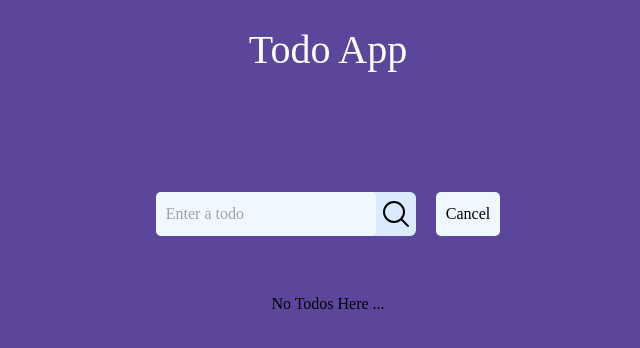
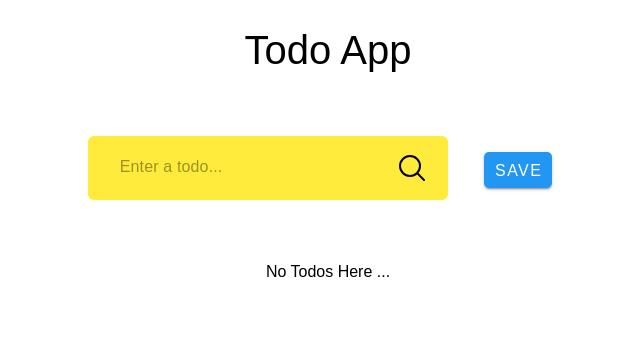
Before and after one commit to Karthiksk123/todo-app-vue, a Vue app: page / in a window 1280 px wide. Shown: the top 348 px of the page, without its empty margins (312-952 px from the left). Built offline with nearby package versions, Linux system fonts and the light colour scheme.

Commit message:
changes[todoPage] : implemented vuetify ->framing

```diff
--- a/package.json
+++ b/package.json
@@ -8,10 +8,12 @@
     "preview": "vite preview"
   },
   "dependencies": {
+    "@mdi/font": "^7.2.96",
     "mitt": "^3.0.0",
     "pinia": "^2.0.36",
     "pinia-plugin-persistedstate": "^3.1.0",
-    "vue": "^3.2.47"
+    "vue": "^3.2.47",
+    "vuetify": "^3.2.5"
   },
   "devDependencies": {
     "@vitejs/plugin-vue": "^4.2.1",
--- a/src/Strore/useTodoStore.js
+++ b/src/Strore/useTodoStore.js
@@ -9,9 +9,9 @@ export const useTodoStore = defineStore({
     searchInput: "",
     todoMode: true,
   }),
-  persist : {
-    Storage : sessionStorage,
-    paths : ['tasks']
+  persist: {
+    Storage: sessionStorage,
+    paths: ["tasks"],
   },
   getters: {
     filteredList() {
@@ -21,13 +21,6 @@ export const useTodoStore = defineStore({
             .toLowerCase()
             .includes(this.searchInput.toLowerCase());
         });
-      }
-    },
-    InputType() {
-      if (this.todoMode) {
-        return this.task;
-      } else {
-        return this.searchInput;
       }
     },
   },
--- a/src/assets/main.css
+++ b/src/assets/main.css
@@ -2,16 +2,17 @@
 @tailwind components;
 @tailwind utilities;
 
-@import url("https://fonts.googleapis.com/css2?family=Montserrat:wght@200;300;400;500;600;700;800&family=Poppins:wght@200;300;400;500;600;700;800;900&display=swap");
-
+@import url("https://fonts.googleapis.com/css2?family=Montserrat:wght@200;300;400;500;600;700;800&family=Oswald:wght@200;300;400;500;600;700&display=swap");
 * {
   margin: 0;
   padding: 0;
   box-sizing: border-box;
-  background-color: #5c469c;
+  /* background-color: #5c469c; */
+  font-family: "Montserrat", sans-serif;
+  font-family: "Oswald", sans-serif;
 }
 
 html,
 body {
-  font-family: Poppins;
+  font-family: "Lilita One";
 }
--- a/src/components/Nav.vue
+++ b/src/components/Nav.vue
@@ -15,7 +15,6 @@ export default {
 <style scoped>
 .title {
   text-align: center;
-  color: white;
   font-size: 40px;
 }
 </style>
--- a/src/components/TodoPage.vue
+++ b/src/components/TodoPage.vue
@@ -1,22 +1,32 @@
 <template>
-  <div class="page-area mt-24">
+  <div class="page-area mt-10">
     <div class="input-area">
       <h1 v-if="editableTask">Edit Task {{ task }}</h1>
       <h1 v-else></h1>
       <div class="flex rounded-md p-4">
-        <label class="flex bg-blue-100 items-center rounded-md">
-          <input
+        <v-container
+          class="rounded-md flex justify-center items-center bg-yellow h-16"
+        >
+          <v-text-field
             type="text"
-            placeholder="Enter a todo"
+            placeholder="Enter a todo..."
             v-model="task"
             v-if="todoMode"
             @keyup.enter="submitTask"
+            density="compact"
+            variant="text"
+            class="w-72 mt-5 text-lg"
+            clearable
           />
-          <input
+          <v-text-field
             type="text"
             placeholder="Search todo ..."
             v-model="searchInput"
             v-if="!todoMode"
+            density="compact"
+            variant="text"
+            clearable
+            class="w-64 mt-5 text-lg"
           />
           <svg
             xmlns="http://www.w3.org/2000/svg"
@@ -33,19 +43,29 @@
               d="M21 21l-5.197-5.197m0 0A7.5 7.5 0 105.196 5.196a7.5 7.5 0 0010.607 10.607z"
             />
           </svg>
-        </label>
-        <button @click="submitTask" class="sub-btn">
-          {{ editableTask ? "Save" : "Cancel" }}
-        </button>
+        </v-container>
+        <v-container class="max-w">
+          <v-btn
+            @click="submitTask"
+            class="sub-btn"
+            color="blue"
+            v-if="todoMode"
+          >
+            <span> Save </span>
+          </v-btn>
+          <v-btn
+            @click="todoMode = !todoMode"
+            class="sub-btn"
+            color="blue"
+            v-if="!todoMode"
+          >
+            <span> Cancel </span>
+          </v-btn>
+        </v-container>
       </div>
     </div>
-    <!-- <div style="padding-top: 20px; display: flex">
-      <input type="text" placeholder="Search a todo" v-model="searchInput" />
-      <button @click="filterData" class="sub-btn">Search</button>
-    </div> -->
-
     <div v-if="filteredList.length > 0">
-      <table>
+      <v-table height="400px">
         <thead>
           <tr>
             <th>id</th>
@@ -59,14 +79,71 @@
             <td>{{ data.id }}</td>
             <td>{{ data.name }}</td>
             <td>
-              <button @click="editTask(index)" class="edit-btn">Edit</button>
+              <v-btn
+                @click="editTask(index)"
+                class="edit-btn"
+                outlined
+                color="success"
+              >
+                <v-icon
+                  left
+                  color="white"
+                  size="small"
+                  icon="mdi-pencil"
+                  class="mr-2"
+                ></v-icon>
+                Edit</v-btn
+              >
             </td>
             <td>
-              <button @click="deleteTask(index)" class="del-btn">Delete</button>
+              <v-btn @click="deleteTask(index)" class="del-btn" outlined>
+                <v-icon
+                  color="black"
+                  size="large"
+                  icon="mdi-delete"
+                  class="mr-2"
+                ></v-icon
+                >Delete
+              </v-btn>
+              <!-- <v-dialog v-model="deleteDialog" class="max-w-xl h-auto">
+                <v-container
+                  class="bg-white rounded-md text-2xl flex flex-col gap-5 justify-center items-center"
+                >
+                  <h1 class="mt-5">Really want to delete ?</h1>
+                  <v-container class="flex justify-center items-center gap-10">
+                    <v-btn
+                      @click="deleteTask(index), (deleteDialog = false)"
+                      class="del-btn"
+                      outlined
+                    >
+                      <v-icon
+                        color="black"
+                        size="large"
+                        icon="mdi-delete"
+                        class="mr-2"
+                      ></v-icon
+                      >Delete
+                    </v-btn>
+                    <v-btn
+                      @click="deleteDialog = false"
+                      class="bg-black place-content-center"
+                      outlined
+                    >
+                      <v-icon
+                        color="white"
+                        size="large"
+                        icon="mdi-cancel"
+                        class="mr-2 py-5"
+                      ></v-icon
+                      >Cancel
+                    </v-btn>
+                  </v-container>
+                </v-container>
+              </v-dialog> -->
             </td>
           </tr>
         </tbody>
-      </table>
+      </v-table>
     </div>
     <h3 v-else="" style="padding-top: 40px">No Todos Here ...</h3>
   </div>
@@ -77,6 +154,11 @@ import { useTodoStore } from "../Strore/useTodoStore";
 import { storeToRefs } from "pinia";
 
 export default {
+  data() {
+    return {
+      deleteDialog: false,
+    };
+  },
   setup() {
     //store
     const todoStore = useTodoStore();
--- a/src/main.js
+++ b/src/main.js
@@ -4,11 +4,30 @@ import { createApp } from "vue";
 import { createPinia } from "pinia";
 import piniaPluginPersistedstate from "pinia-plugin-persistedstate";
 import App from "./App.vue";
+import "vuetify/styles";
+import { createVuetify } from "vuetify";
+import * as components from "vuetify/components";
+import * as directives from "vuetify/directives";
+import { aliases, mdi } from 'vuetify/iconsets/mdi'
+import '@mdi/font/css/materialdesignicons.css'
+
+const vuetify = createVuetify({
+  components,
+  directives,
+  icons: {
+    defaultSet: "mdi",
+    aliases,
+    sets: {
+      mdi,
+    },
+  },
+});
 
 const pinia = createPinia();
 pinia.use(piniaPluginPersistedstate);
 const app = createApp(App);
 
 app.use(pinia);
+app.use(vuetify);
 
 app.mount("#app");
```
Also changed, not shown: 1 other file (tests, documents, lock files or other folders).
